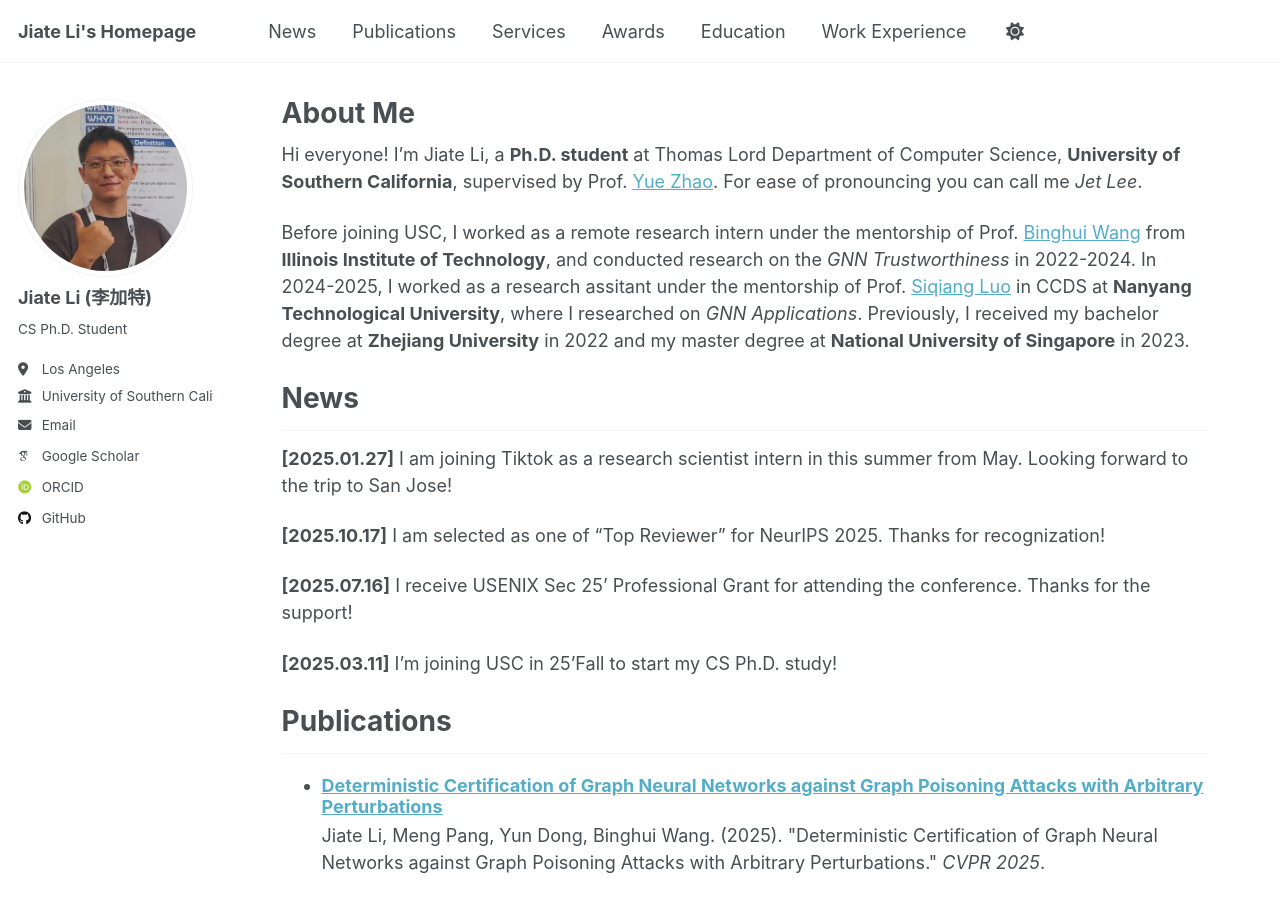
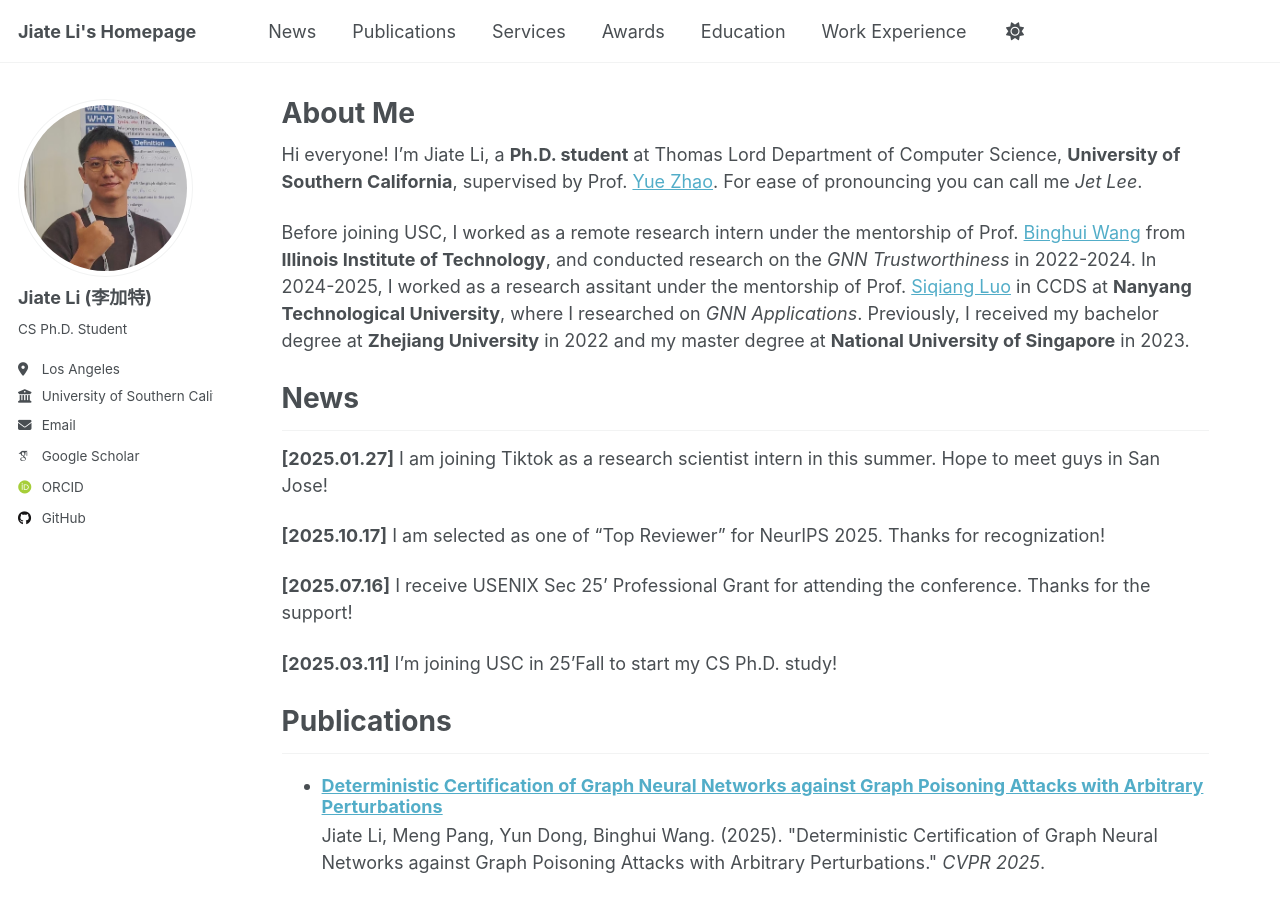
Before and after one commit to JetRichardLee/JetRichardLee.github.io, a Jekyll site: the page built from _pages/about.md, in a window 1280 px wide and 900 px high. Built offline with Jekyll 4.4.1, drawn with Linux system fonts in a browser that asks for light colours; some web fonts are replaced; a script that is not in the unit is left out.

Commit message:
Update about.md

```diff
--- a/_pages/about.md
+++ b/_pages/about.md
@@ -13,7 +13,7 @@ Before joining USC, I worked as a remote research intern under the mentorship of
 
 News
 ====
-**[2025.01.27]** I am joining Tiktok as a research scientist intern in this summer from May. Looking forward to the trip to San Jose!
+**[2025.01.27]** I am joining Tiktok as a research scientist intern in this summer. Hope to meet guys in San Jose!
 
 **[2025.10.17]** I am selected as one of "Top Reviewer" for NeurIPS 2025. Thanks for recognization!
 
```
